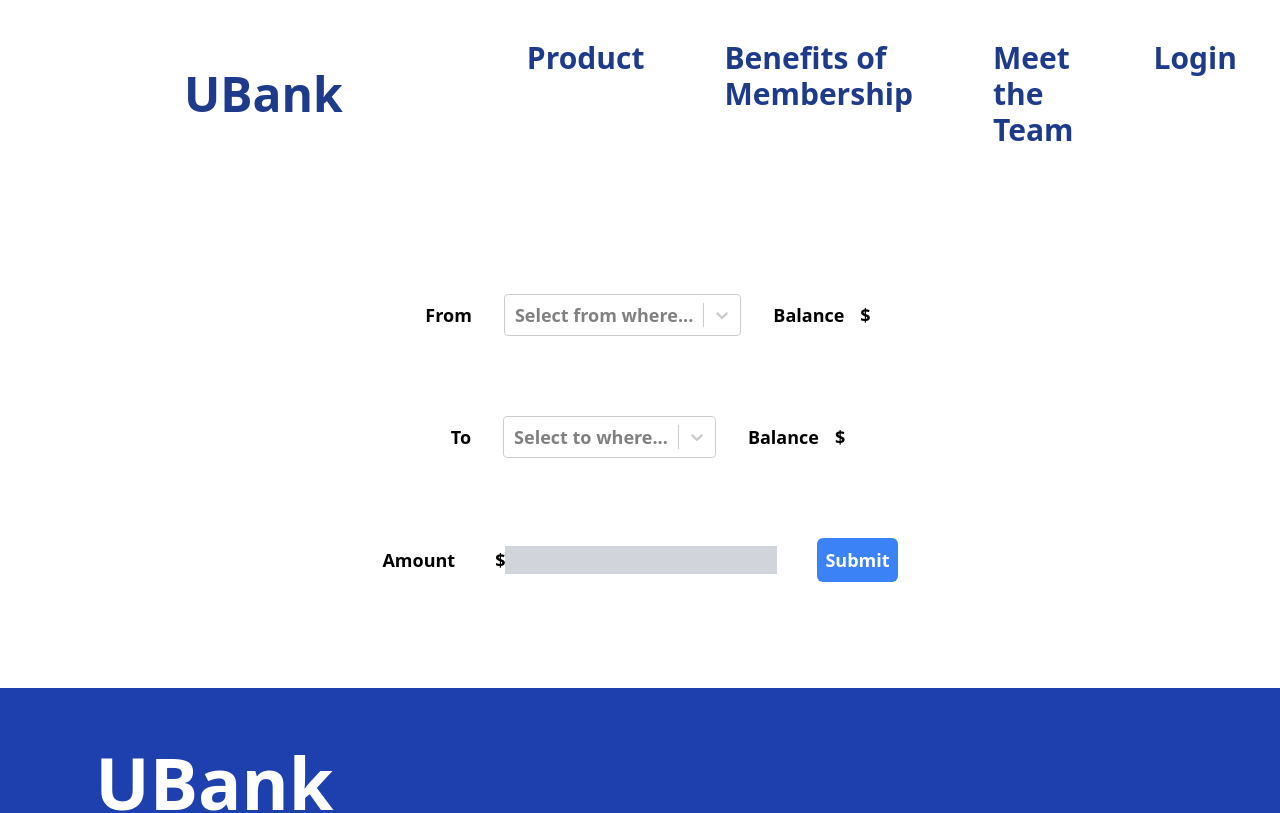
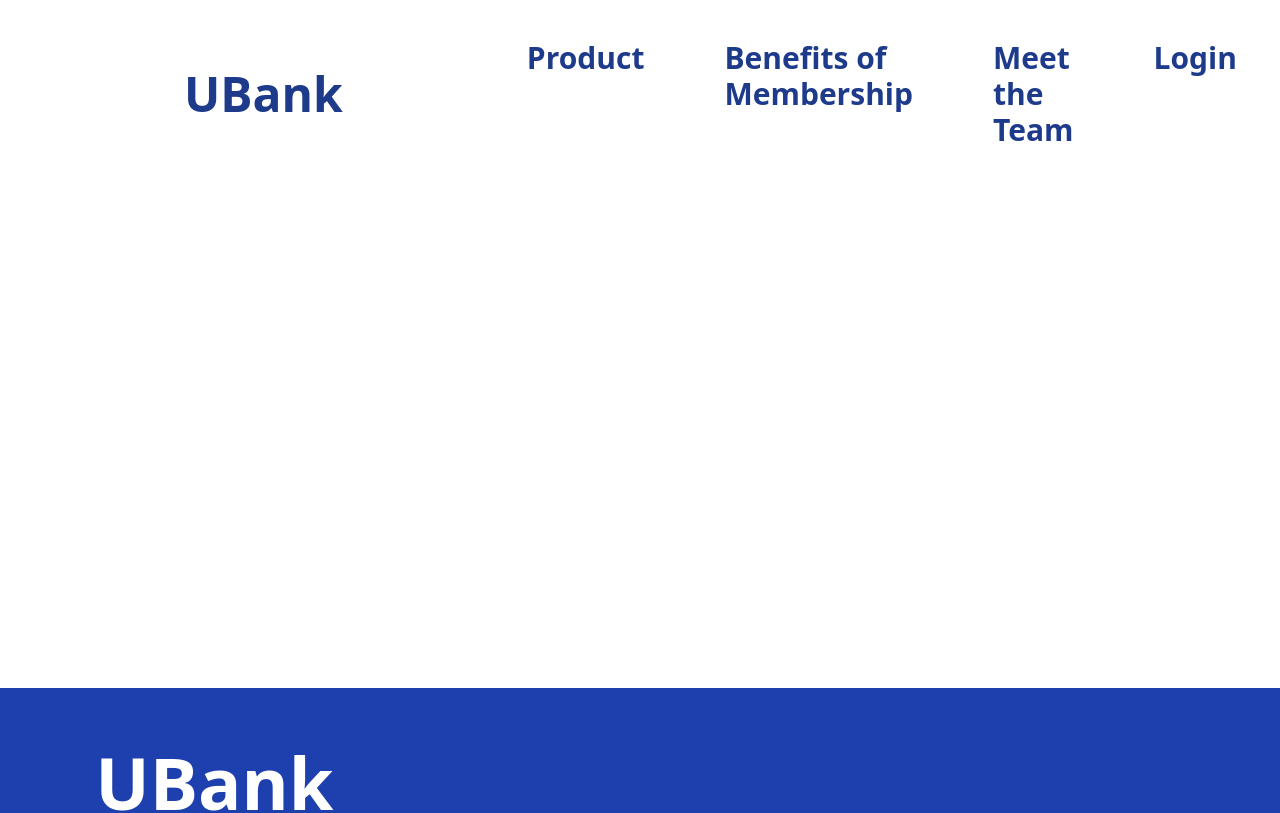
Before and after one commit to imonr001/ubank, a Next.js app: page /dashboard/payment in a window 1280 px wide. Shown: the top 813 px of the page. Built offline with nearby package versions, Linux system fonts and the light colour scheme; no server answers; the database is empty.

Commit message:
selector2 test commentout

```diff
--- a/pages/dashboard/payment.jsx
+++ b/pages/dashboard/payment.jsx
@@ -35,7 +35,7 @@ function payment() {
     <div className=" w-[500px] h-[500px]  sm:container lg:max-w-[3000px]   mx-auto  ">
       <div className=" w-full h-full flex mx-auto flex-col items-center justify-center  ">
         {/* <Selector data = {userData}  /> */}
-        <Selector2 data={userData} />
+        {/* <Selector2 data={userData} /> */}
       </div>
       </div>
 
```
